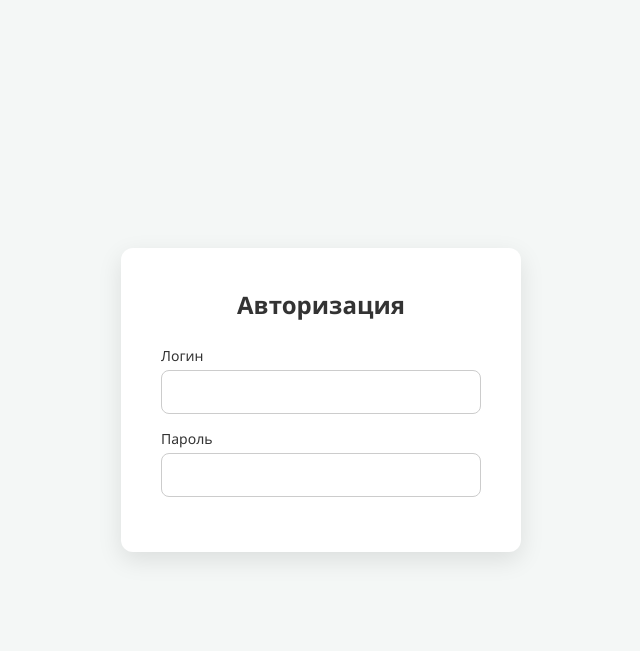
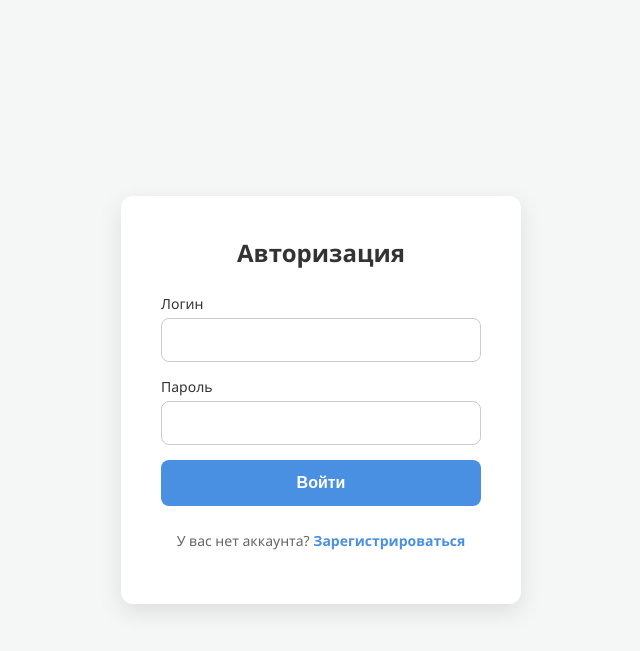
Before and after one commit to Vorag1225/Fluor, a Django app: page /login/ in a window 1280 px wide. Shown: the top 651 px of the page, without its empty margins (319-959 px from the left). Run offline with Django 5.2, Linux system fonts and the light colour scheme.

Commit message:
Унификация шаблона авторизации
- Заменены блоки message и button на единый блок actions
- Кнопка "Войти" оформлена как <button type="submit" class="btn-submit">
- Текст со ссылкой на регистрацию обёрнут в <p class="auth-link">

```diff
--- a/fluor/main/templates/html/login.html
+++ b/fluor/main/templates/html/login.html
@@ -1,3 +1,6 @@
-{% extends 'html/reg_log_template.html'%}
-{% block message %}У вас нет аккаунта? <a href="{% url 'registration' %}">Зарегистрироваться</a>{% endblock %}
-{% block button %}Войти{% endblock %}
+{% extends 'html/reg_log_template.html' %}
+
+{% block actions %}
+    <button type="submit" class="btn-submit">Войти</button>
+    <p class="auth-link">У вас нет аккаунта? <a href="{% url 'registration' %}">Зарегистрироваться</a></p>
+{% endblock %}
```
